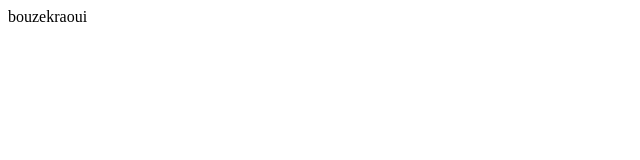
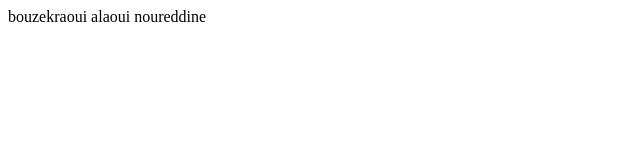
Before and after one commit to YOUSSEFBHM/GISMobile, a plain HTML site: page index.html in a window 1280 px wide. Shown: the whole page, without its empty margins (0-640 px from the left). Drawn offline with Linux system fonts and the light colour scheme.

Commit message:
master commit

```diff
--- a/index.html
+++ b/index.html
@@ -4,6 +4,6 @@
 	<title>hello hello</title>
 </head>
 <body>
-<div> bouzekraoui </div>
+<div> bouzekraoui alaoui noureddine</div>
 </body>
 </html>
```
